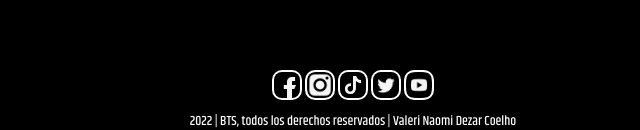
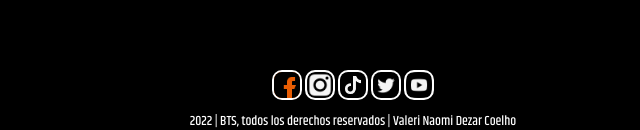
Before and after one commit to Valdezar/proyectoCoder-btsFanpage, a plain HTML site: page index.html in a window 1280 px wide. In both pictures the pointer is over the picture 573 px from the left and 1287 px from the top of the page. Shown: the part 1202-1332 px from the top of the page, 287-927 px from the left. Drawn offline with Linux system fonts and the light colour scheme.

Commit message:
agregada transición a redes

```diff
--- a/style.css
+++ b/style.css
@@ -56,6 +56,11 @@ footer {
     background-color: whitesmoke;
     border: 2px solid white;
     border-radius: 10px;
+    transition: all 0.5ms ease;
+}
+
+.redes img:hover{
+   background: #e85d04;
 }
 
 /* CONTENIDO DEL ENCABEZADO*/
```
